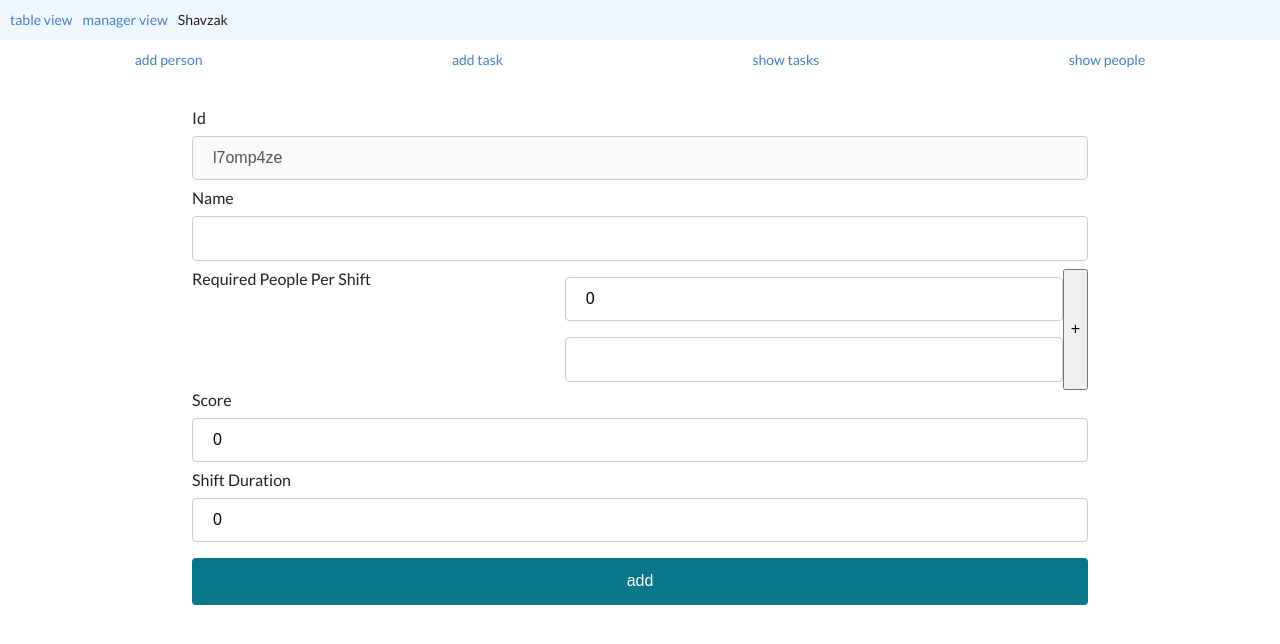
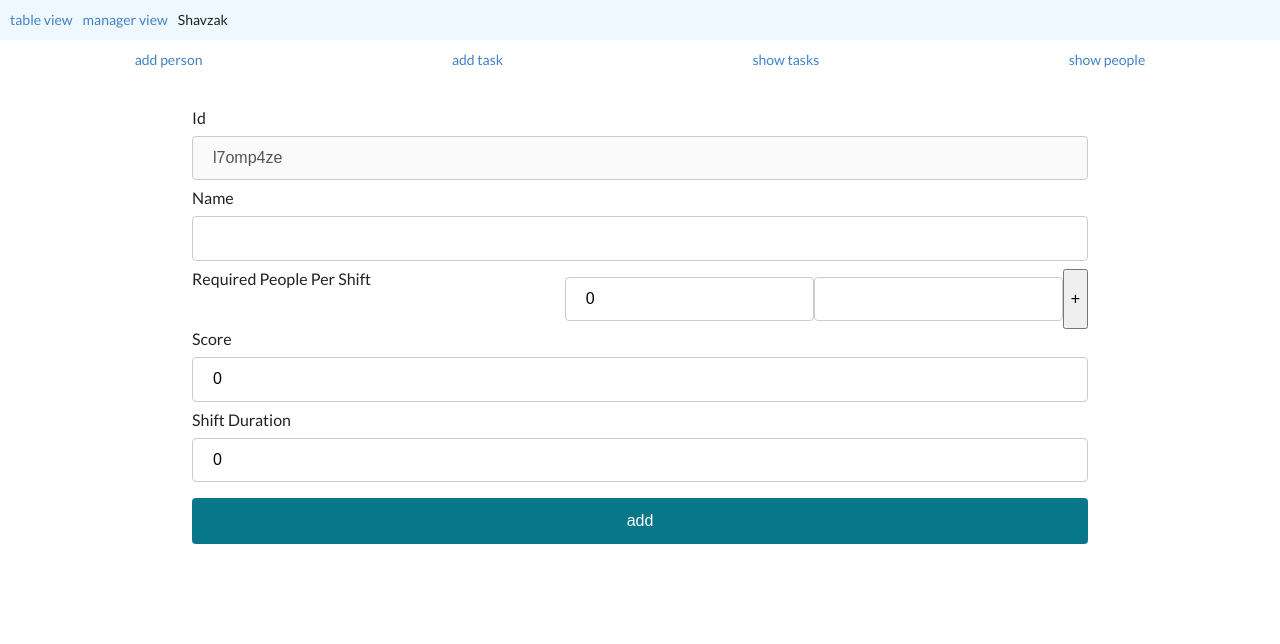
Before and after one commit to yuval-herman/shavazak, a React (Create React App) app in the folder client/: page /tablemanager/addtask in a window 1280 px wide. Shown: the top 644 px of the page. Built offline with nearby package versions, Linux system fonts and the light colour scheme.

Commit message:
fixed a style in multiInput

```diff
--- a/client/src/components/MultiInput/MultiInput.module.scss
+++ b/client/src/components/MultiInput/MultiInput.module.scss
@@ -1,4 +1,9 @@
 .main {
-  display: flex;
-  flex-direction: row;
+	display: flex;
+	flex-direction: row;
 }
+
+.inputRow {
+	display: flex;
+	flex-direction: row;
+}
--- a/client/src/components/MultiInput/MultiInput.tsx
+++ b/client/src/components/MultiInput/MultiInput.tsx
@@ -38,7 +38,11 @@ function MultiInput(props: {
 				/>
 			);
 		}
-		inputs.push(<div key={i}>{row}</div>);
+		inputs.push(
+			<div key={i} className={style.inputRow}>
+				{row}
+			</div>
+		);
 	}
 
 	return (
```
